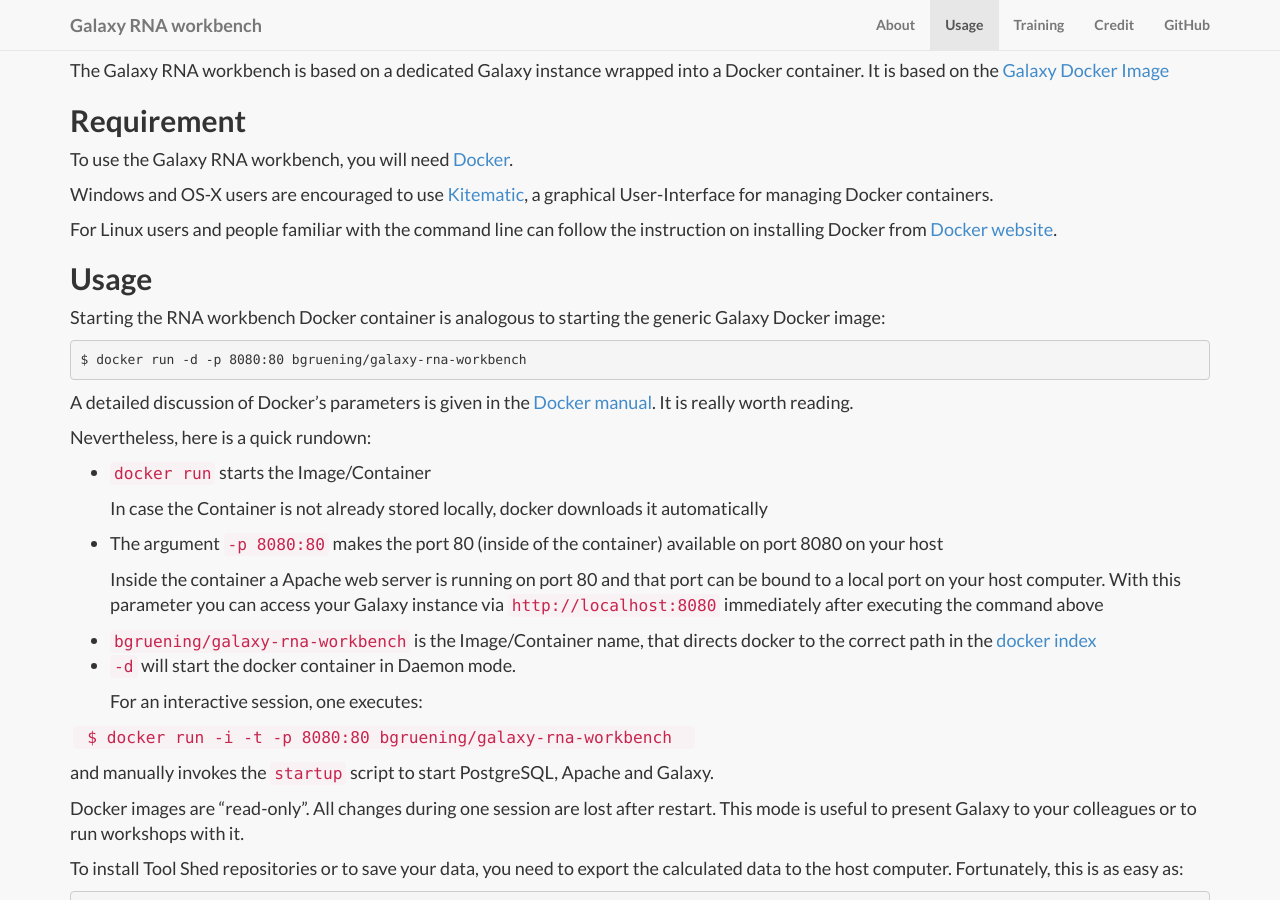
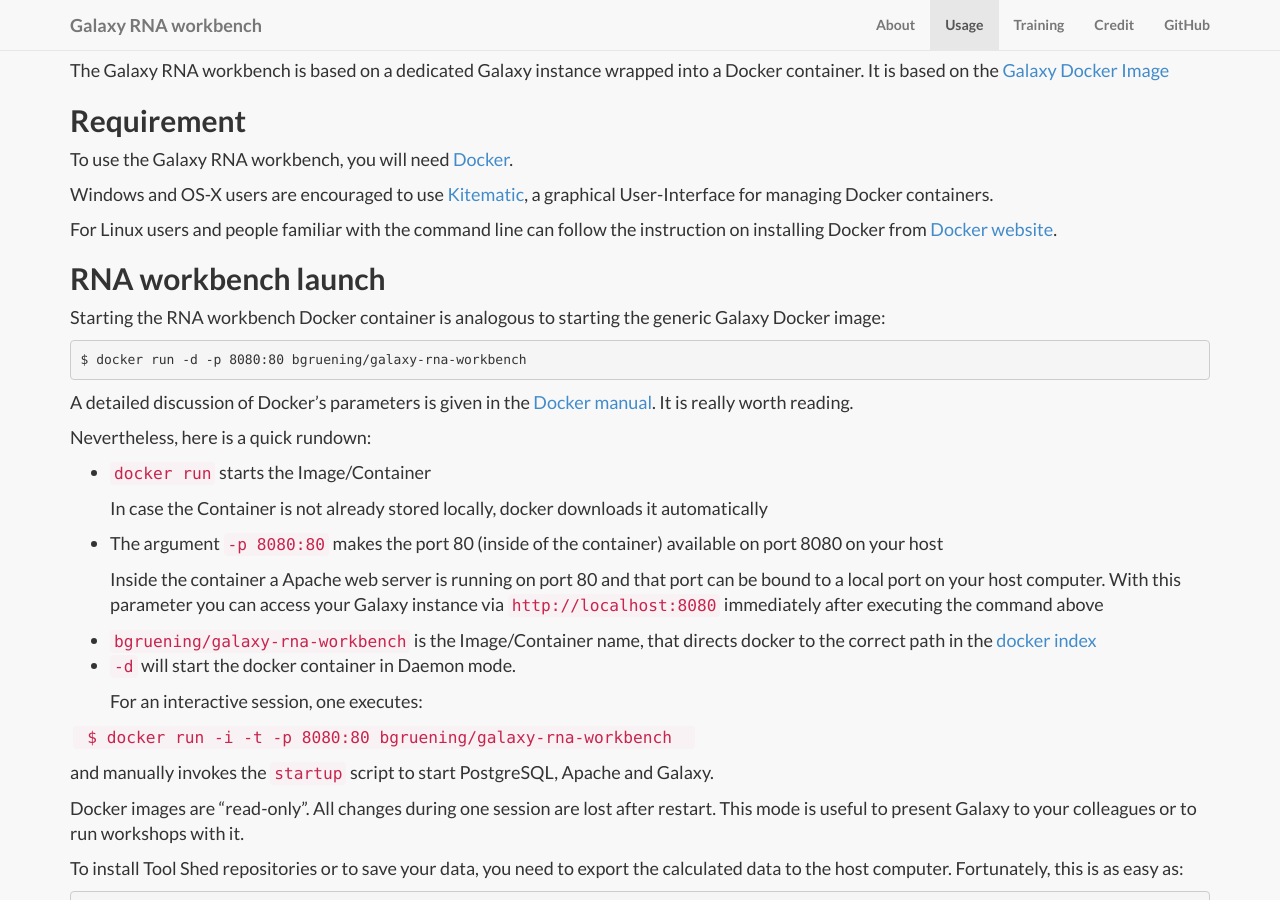
Before and after one commit to bgruening/galaxy-rna-workbench, a Jekyll site: the page built from index.md, in a window 1280 px wide and 900 px high, scrolled down 1092 px. Built offline with Jekyll 4.4.1, drawn with Linux system fonts in a browser that asks for light colours; nearby versions of some CDN libraries; library files that are not in the unit come from our copies; our own code applies the rules of GitHub Pages for plain Markdown files.

Commit message:
Remove usage redundancy in index.md

```diff
--- a/index.md
+++ b/index.md
@@ -30,7 +30,7 @@
 
 For Linux users and people familiar with the command line can follow the instruction on installing Docker from [Docker website](https://docs.docker.com/installation).
 
-## Usage
+## RNA workbench launch
 
 Starting the RNA workbench Docker container is analogous to starting the generic Galaxy Docker image:
 
```
